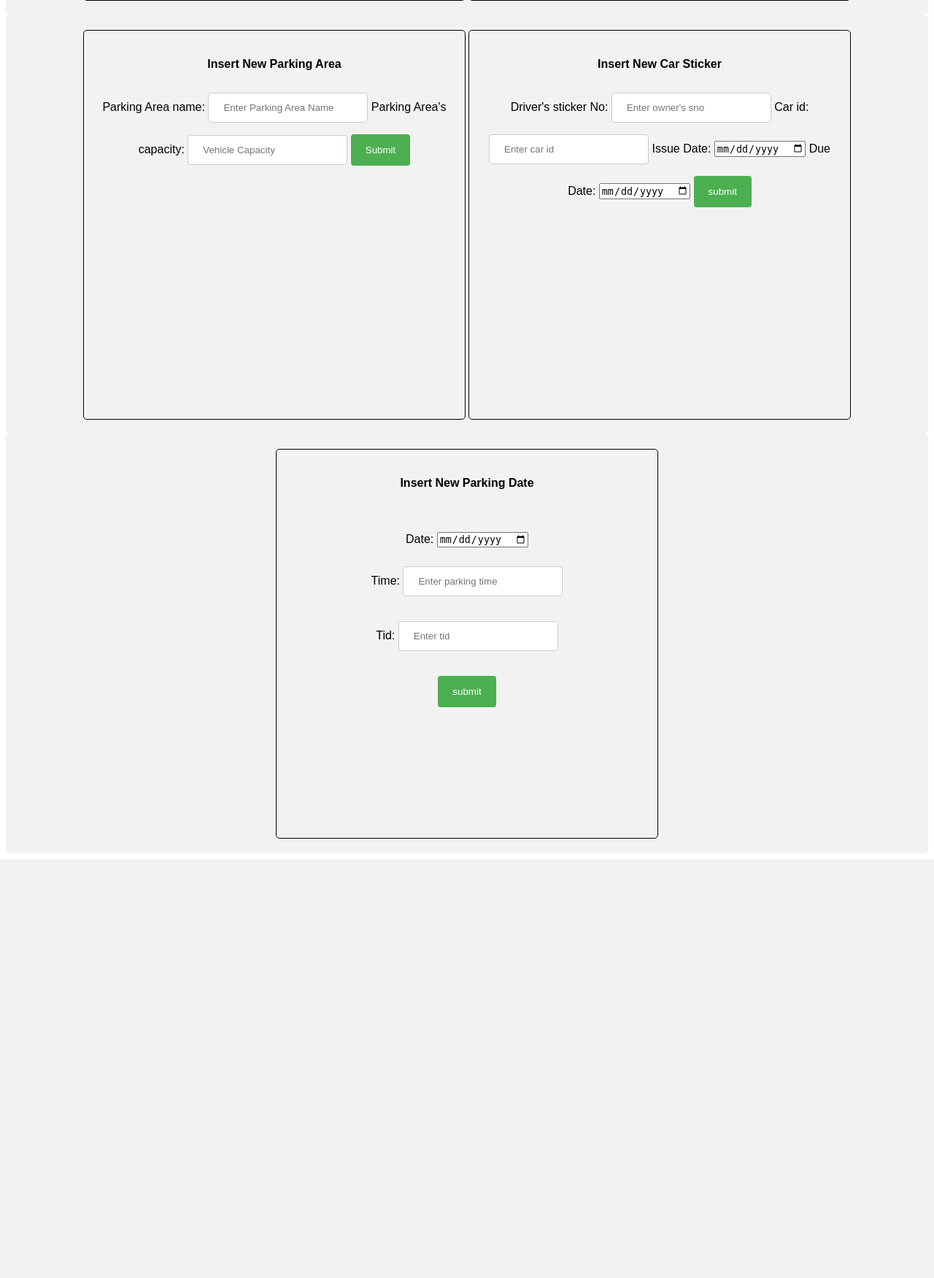
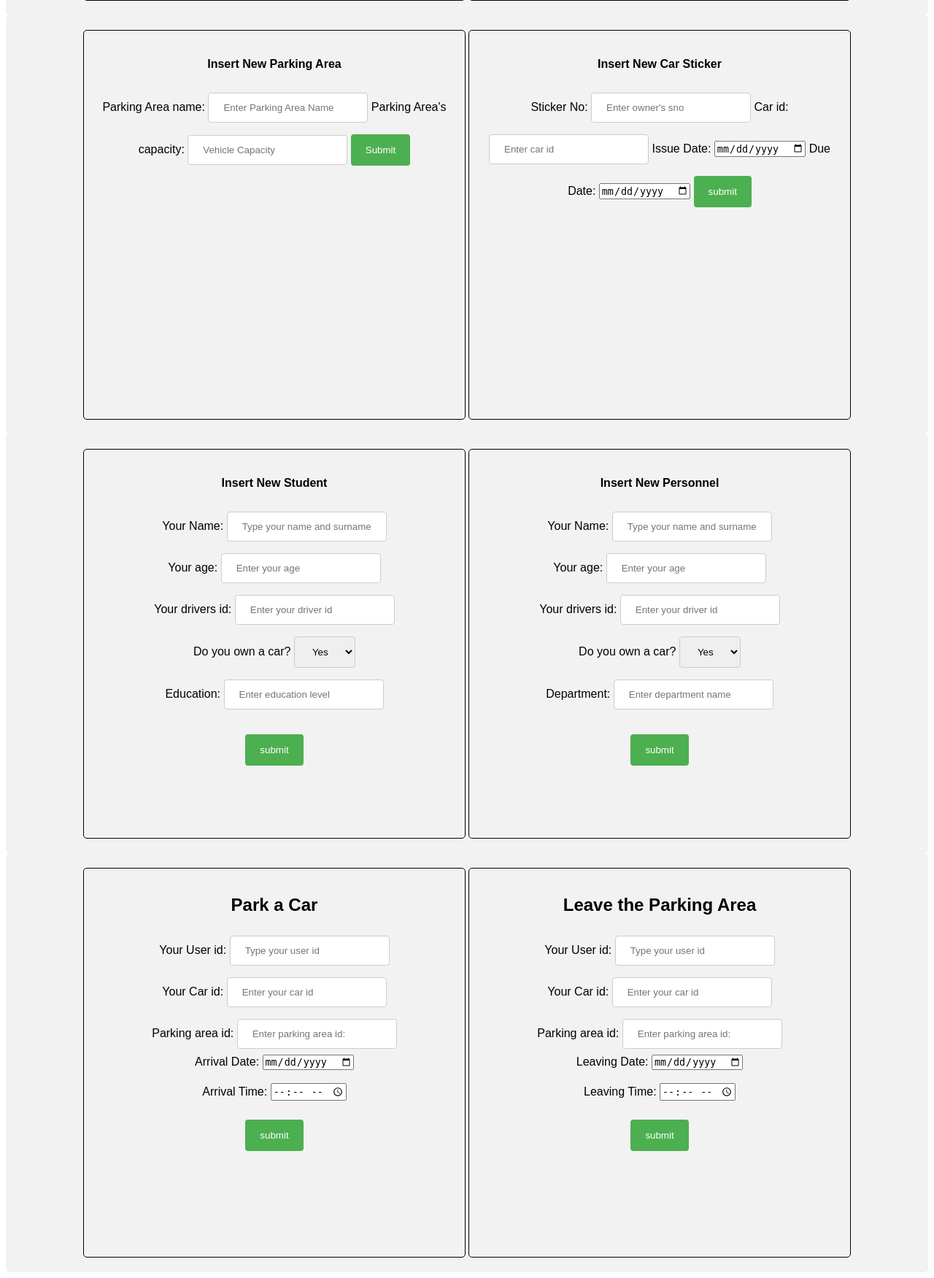
Before and after one commit to CanKorkmazSU/suparkdbphp, a PHP site: page /admin.php in a window 1280 px wide. Shown: the part 561-2312 px from the top of the page at 73% size. Before the commit the page ends 1738 px from the top, so only its background shows below. Run offline with PHP 8.4, Linux system fonts and the light colour scheme.

Commit message:
Co-authored-by: Rebah Özkoç <rebahozkoc@sabanciuniv.edu> Co-authored-by: Berfin Özkök <berfinozkok@users.noreply.github.com>

```diff
--- a/admin.php
+++ b/admin.php
@@ -122,7 +122,7 @@ div {
         <div class="child">
         <h4> Insert New Car Sticker</h4>
             <form action="insertcarsticker.php" method ="POST">
-                <label for="sno"> Driver's sticker No: </label>
+                <label for="sno"> Sticker No: </label>
                 <input type ="number" id="sno" name="sno" placeholder="Enter owner's sno">
                 <label for="cid"> Car id: </label>
                 <input type ="number" id="cid" name="cid" placeholder="Enter car id">
@@ -136,21 +136,81 @@ div {
     </div>
 
     <div class="parent">
-        <div class="child">
-            <h4> Insert New Parking Date</h4>
-            <form action="insertparkingdatetime.php" method ="POST">
-            <br><br>
-                <label for="Date"> Date: </label>
-                <input type ="date" id="Date" name="Date" placeholder="Enter parking date"><br> <br>
-                <label for="Time"> Time: </label>
-                <input type ="number" id="Time" name="Time" placeholder="Enter parking time"><br> <br>
-                <label for="tid"> Tid: </label>
-                <input type ="number" id="tid" name="tid" placeholder="Enter tid"><br> <br>
-                <input type="submit" value = "submit">
-            </form>
-        </div>
+      <div class="child">
+        <h4> Insert New Student</h4>
+        <form action="insertstudent.php" method ="POST">
+              <label for="uname"> Your Name: </label>
+              <input type ="text" id="uname" name="uname" placeholder="Type your name and surname"><br>
+              <label for="age"> Your age: </label>
+              <input type ="number" id="age" name="age" placeholder="Enter your age"><br>
+              <label for="driverid"> Your drivers id: </label>
+              <input type ="number" id="driverid" name="driverid" placeholder="Enter your driver id"><br>
+              <label for="is_owner"> Do you own a car? </label>
+              <select name="is_owner" id="is_owner">
+                  <option value=1>Yes</option>
+                  <option value=0">No</option>
+              </select><br>
+              <label for="education"> Education: </label>
+              <input type ="text" id="education" name="education" placeholder="Enter education level"><br> <br>
+              <input type="submit" value = "submit">
+          </form>
+      </div>
+
+      <div class="child">
+        <h4> Insert New Personnel</h4>
+        <form action="insertpersonnel.php" method ="POST">
+        <label for="uname"> Your Name: </label>
+            <input type ="text" id="uname" name="uname" placeholder="Type your name and surname"><br>
+            <label for="age"> Your age: </label>
+            <input type ="number" id="age" name="age" placeholder="Enter your age"><br>
+            <label for="driverid"> Your drivers id: </label>
+            <input type ="number" id="driverid" name="driverid" placeholder="Enter your driver id"><br>
+            <label for="is_owner"> Do you own a car? </label>
+            <select name="is_owner" id="is_owner">
+                <option value=1>Yes</option>
+                <option value=0">No</option>
+            </select><br>
+            <label for="department"> Department: </label>
+            <input type ="text" id="department" name="department" placeholder="Enter department name"><br> <br>
+            <input type="submit" value = "submit">
+          </form>
+      </div>
     </div>
 
+    <div class="parent">
+      <div class="child">
+      <h2> Park a Car</h2>
+      <form action="insertparkingcar.php" method ="POST">
+        <label for="uid"> Your User id: </label>
+        <input type ="number" id="uid" name="uid" placeholder="Type your user id"><br>
+        <label for="cid"> Your Car id: </label>
+        <input type ="number" id="cid" name="cid" placeholder="Enter your car id"><br>
+        <label for="pid"> Parking area id: </label>
+        <input type ="number" id="pid" name="pid" placeholder="Enter parking area id:"><br>
+        <label for="Date"> Arrival Date: </label>
+        <input type ="date" id="Date" name="Date" placeholder="Enter arrival date"><br> <br>
+        <label for="Time"> Arrival Time: </label>
+        <input type ="time" id="Time" name="Time" placeholder="Enter arrival time"><br> <br>
+        <input type="submit" value = "submit">
+      </form>
+      </div>
+
+      <div class="child">
+      <h2> Leave the Parking Area</h2>
+      <form action="insertparkingcar.php" method ="POST">
+        <label for="uid"> Your User id: </label>
+        <input type ="number" id="uid" name="uid" placeholder="Type your user id"><br>
+        <label for="cid"> Your Car id: </label>
+        <input type ="number" id="cid" name="cid" placeholder="Enter your car id"><br>
+        <label for="pid"> Parking area id: </label>
+        <input type ="number" id="pid" name="pid" placeholder="Enter parking area id:"><br>
+        <label for="Date"> Leaving Date: </label>
+        <input type ="date" id="Date" name="Date" placeholder="Enter arrival date"><br> <br>
+        <label for="Time"> Leaving Time: </label>
+        <input type ="time" id="Time" name="Time" placeholder="Enter arrival time"><br> <br>
+        <input type="submit" value = "submit">
+      </form>
+      </div>
 
 <?php
 
--- a/deletepareabyname.php
+++ b/deletepareabyname.php
@@ -24,7 +24,7 @@ if(!empty($_POST['inputdelpname'])){
     else{
         // eğer mevcut bir uid'li row'u silemediyse buraya giriyor,
         // delete query'si için input edilen uid users table'da yoksa successfull sayıyor.
-        echo "<br><br> Unsuccessful attemt at deleting car by driver-id <br><br>";
+        echo "<br><br> Unsuccessful attemt at deleting parking area by parking area name <br><br>";
     }
 
 }
--- a/deletestickerbysno.php
+++ b/deletestickerbysno.php
@@ -24,7 +24,7 @@ if(!empty($_POST['inputdelsno'])){
     else{
         // eğer mevcut bir uid'li row'u silemediyse buraya giriyor,
         // delete query'si için input edilen uid users table'da yoksa successfull sayıyor.
-        echo "<br><br> Unsuccessful attemt at deleting car by driver-id <br><br>";
+        echo "<br><br> Unsuccessful attemt at deleting car sticker by sticker no <br><br>";
     }
 
 }
--- a/insertcar.php
+++ b/insertcar.php
@@ -10,6 +10,9 @@ if (!empty($_POST["driver_id"]) and !empty($_POST["plate_no"])){
 
     $insertcarsql = "INSERT INTO cars(driver_id, plate_no, car_year, car_brand, car_model) VALUES ( $did, '$plateno', $caryear, '$carbrand', '$carmodel' )";
     $result = mysqli_query($db, $insertcarsql);
+
+    header ("Location: admin.php");
+
 }else{
     echo "Driver id or plate no can not be empty.";
 }
--- a/insertcarsticker.php
+++ b/insertcarsticker.php
@@ -10,6 +10,10 @@ if (!empty($_POST["sno"])){
 
     $insertcarstickersql = "INSERT INTO car_sticker(sno, cid, issue_date, due_date) VALUES ( $sno, $cid, '$issue_date', '$due_date')";
     $result = mysqli_query($db, $insertcarstickersql);
+
+    header ("Location: admin.php");
+}else{
+    echo "Form can not be empty.";
 }
 
 ?>
--- a/insertparkingareas.php
+++ b/insertparkingareas.php
@@ -7,6 +7,9 @@ if (!empty($_POST["parkname"]) and !empty($_POST["capacity"])){
 
     $insertpareasql = "INSERT INTO parking_areas(pname, capacity) VALUES ( '$parkname' , $capacity )";
     $result = mysqli_query($db, $insertpareasql);
+
+    header ("Location: admin.php");
+
 }else{
     echo "Park name or capacity can not be empty.";
 }
--- a/insertuser.php
+++ b/insertuser.php
@@ -10,6 +10,9 @@ if (!empty($_POST["uname"])){
     $insertusersql = "INSERT INTO users(name, drivers_license , age, is_owner) VALUES ( '$name', $drivers_licecne,  $age, $isowner )";
     $result = mysqli_query($db, $insertusersql);
 
+    header ("Location: admin.php");
+
+
 }else{
     echo "The form can not contain empty places.";
 }
```
Also changed, not shown: delete.php (+1 -80 lines), insertpersonnel.php (+17 -26 lines), insertstudent.php (+18 -28 lines).
